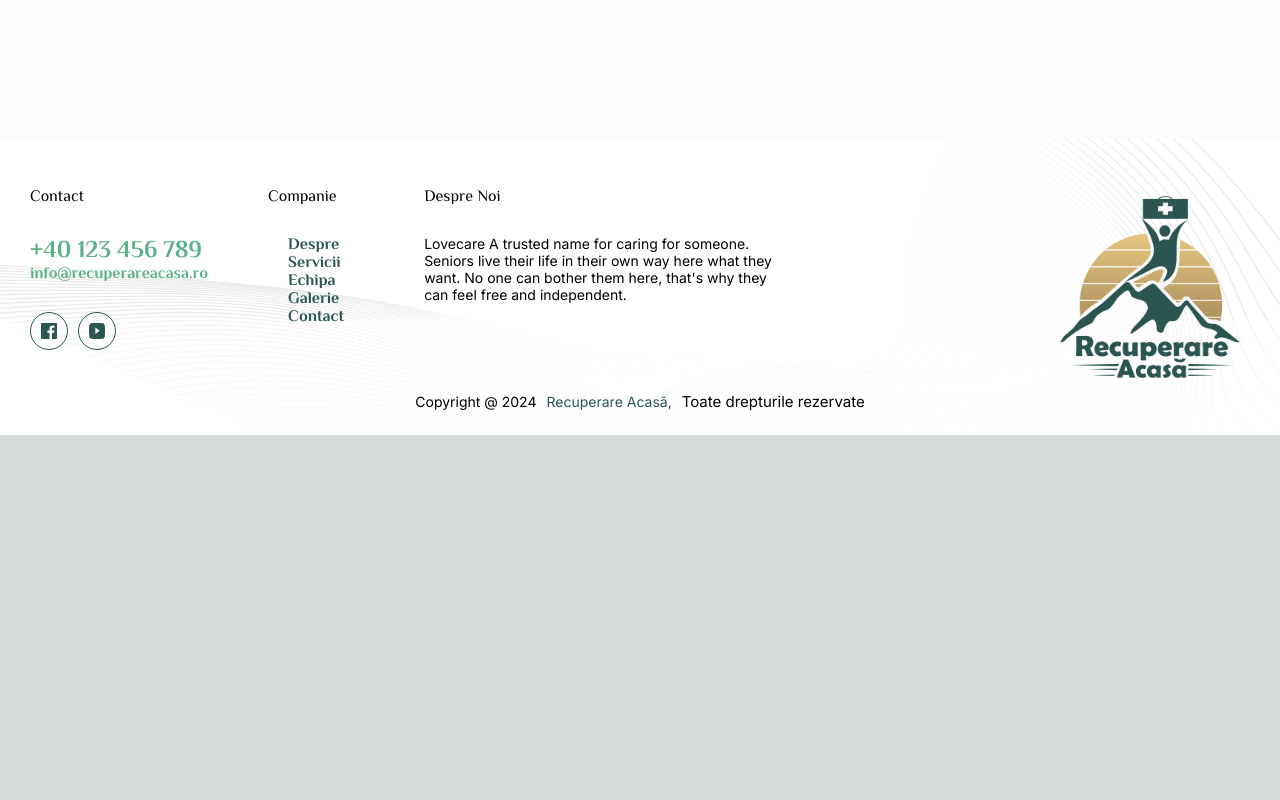
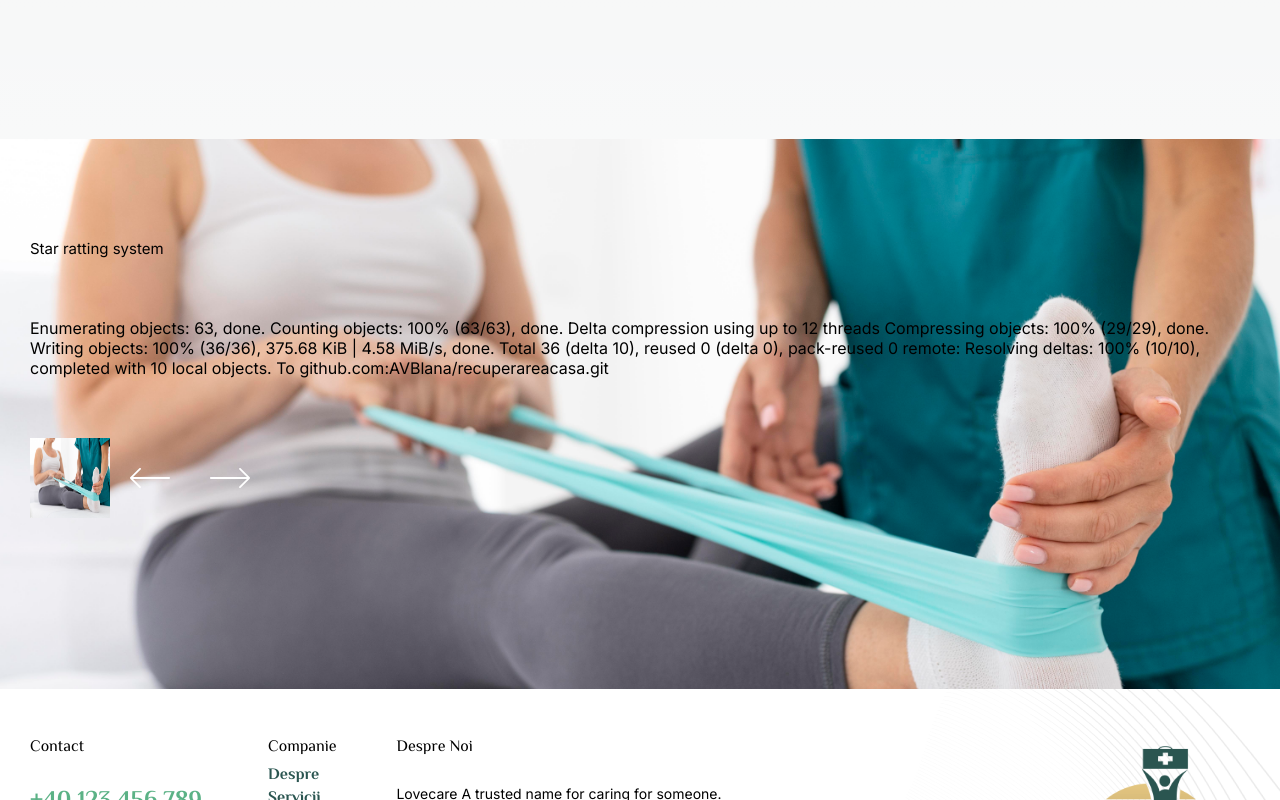
Before and after one commit to AVBlana/recuperareacasa, a Next.js app: page / in a window 1280 px wide. Shown: the part 4020-4820 px from the top of the page. Before the commit the page ends 4455 px from the top, so only its background shows below. Built offline with nearby package versions, Linux system fonts and the light colour scheme.

Commit message:
Review section

```diff
--- a/src/screens/Home/index.tsx
+++ b/src/screens/Home/index.tsx
@@ -5,6 +5,7 @@ import Image from "@/theme/components/atoms/Image";
 import Modal from "@/theme/components/molecules/Modal";
 import Footer from "@/theme/components/organisms/Footer";
 import Header from "@/theme/components/organisms/Header";
+import Review from "@/theme/components/organisms/Review";
 import { useState } from "react";
 import styled, { useTheme } from "styled-components";
 
@@ -38,6 +39,7 @@ export const HomeScreen = () => {
           Sectiune Contact
         </Text>
       </SectionBox>
+      <Review />
       <Footer />
     </Box>
   );
--- /dev/null
+++ b/src/theme/components/molecules/Icons/ArrowLeftIcon.tsx
@@ -0,0 +1,9 @@
+import { SVGIconProps, SvgIcon } from "../..";
+
+export const ArrowLeftIcon = (props: SVGIconProps) => {
+  return (
+    <SvgIcon viewBox="0 0 40 40" {...props}>
+      <path d="M0.277775 20.6297L9.36111 29.713C9.52037 29.8982 9.72037 30.0038 9.96111 30.0297C10.2019 30.0556 10.4222 29.989 10.6222 29.8297C10.8222 29.6705 10.9352 29.4649 10.9611 29.213C10.987 28.9575 10.9074 28.7371 10.7222 28.5519C10.7222 28.526 10.6944 28.4853 10.6389 28.4297L3.07778 20.913L39.0778 20.913C39.3444 20.913 39.5648 20.8186 39.7389 20.6297C39.913 20.4445 40 20.2316 40 19.9908C40 19.7501 39.913 19.5371 39.7389 19.3519C39.5648 19.163 39.3444 19.0686 39.0778 19.0686L3.07778 19.0686L10.6389 11.5519C10.8278 11.3927 10.9352 11.1853 10.9611 10.9297C10.987 10.6779 10.9074 10.4575 10.7222 10.2686C10.5333 10.0834 10.3185 9.97786 10.0778 9.95193C9.84074 9.92601 9.62778 9.99267 9.43889 10.1519L9.36111 10.2686L0.277775 19.3519C0.0925903 19.5371 0 19.7501 0 19.9908C0 20.2316 0.0925903 20.4445 0.277775 20.6297Z" />
+    </SvgIcon>
+  );
+};
--- /dev/null
+++ b/src/theme/components/molecules/Icons/ArrowRightIcon.tsx
@@ -0,0 +1,9 @@
+import { SVGIconProps, SvgIcon } from "../..";
+
+export const ArrowRightIcon = (props: SVGIconProps) => {
+  return (
+    <SvgIcon viewBox="0 0 40 40" {...props}>
+      <path d="M39.7222 19.3517L30.6389 10.2684C30.4796 10.0832 30.2796 9.97766 30.0389 9.95173C29.7981 9.92581 29.5778 9.99247 29.3778 10.1517C29.1778 10.311 29.0648 10.5165 29.0389 10.7684C29.013 11.024 29.0926 11.2443 29.2778 11.4295C29.2778 11.4554 29.3056 11.4962 29.3611 11.5517L36.9222 19.0684H0.922222C0.655556 19.0684 0.435185 19.1628 0.261111 19.3517C0.087037 19.5369 0 19.7499 0 19.9906C0 20.2314 0.087037 20.4443 0.261111 20.6295C0.435185 20.8184 0.655556 20.9128 0.922222 20.9128H36.9222L29.3611 28.4295C29.1722 28.5888 29.0648 28.7962 29.0389 29.0517C29.013 29.3036 29.0926 29.524 29.2778 29.7128C29.4667 29.898 29.6815 30.0036 29.9222 30.0295C30.1593 30.0554 30.3722 29.9888 30.5611 29.8295L30.6389 29.7128L39.7222 20.6295C39.9074 20.4443 40 20.2314 40 19.9906C40 19.7499 39.9074 19.5369 39.7222 19.3517Z" />
+    </SvgIcon>
+  );
+};
--- a/src/theme/components/organisms/Footer/index.tsx
+++ b/src/theme/components/organisms/Footer/index.tsx
@@ -60,7 +60,7 @@ const Footer = () => {
             <Text big secondaryFont>
               Companie
             </Text>
-            <Box>
+            <Box style={{ gap: 5, margin: -20 }}>
               <NavItem
                 label="Despre"
                 onClick={() => scrollToSection("despre")}
--- /dev/null
+++ b/src/theme/components/organisms/Review/index.tsx
@@ -0,0 +1,60 @@
+import styled from "styled-components";
+import Box from "../../atoms/Box";
+import { Text } from "../..";
+import Flex from "../../atoms/Flex";
+import Image from "../../atoms/Image";
+import { ArrowLeftIcon } from "../../molecules/Icons/ArrowLeftIcon";
+import { ArrowRightIcon } from "../../molecules/Icons/ArrowRightIcon";
+import { theme } from "@/theme/constants";
+
+const Review = () => {
+  return (
+    <>
+      <StyledReviewBox>
+        <Text>Star ratting system</Text>
+        <Text big>
+          Enumerating objects: 63, done. Counting objects: 100% (63/63), done.
+          Delta compression using up to 12 threads Compressing objects: 100%
+          (29/29), done. Writing objects: 100% (36/36), 375.68 KiB | 4.58 MiB/s,
+          done. Total 36 (delta 10), reused 0 (delta 0), pack-reused 0 remote:
+          Resolving deltas: 100% (10/10), completed with 10 local objects. To
+          github.com:AVBlana/recuperareacasa.git
+        </Text>
+        <Flex>
+          <Box>
+            <Image width={80} height={80} src="/assets/review-bg.jpg" alt="" />
+          </Box>
+          <Box>
+            <Text></Text>
+            <Text></Text>
+          </Box>
+          <Flex>
+            <Box style={{ padding: 20 }}>
+              <ArrowLeftIcon size={40} fill={theme.color.white} />
+            </Box>
+            <Box style={{ padding: 20 }}>
+              <ArrowRightIcon size={40} fill={theme.color.white} />
+            </Box>
+          </Flex>
+        </Flex>
+      </StyledReviewBox>
+    </>
+  );
+};
+
+const StyledReviewBox = styled.div`
+  background: linear-gradient(to right, #2a5550, rgba(255, 69, 0, 0));
+  background-image: url(./assets/review-bg.jpg);
+  background-size: cover;
+  background-position: center;
+  height: 550px;
+  padding-left: 30px;
+  padding-right: 30px;
+  padding-top: 100px;
+  padding-bottom: 100px;
+  display: flex;
+  flex-direction: column;
+  gap: 60px;
+`;
+
+export default Review;
```
Also changed, not shown: public/assets/review-bg.jpg (added).
